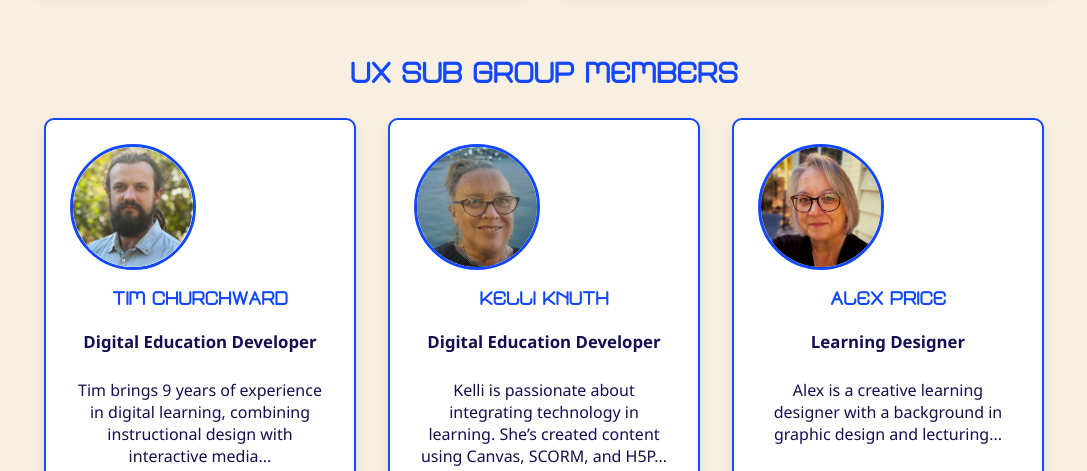
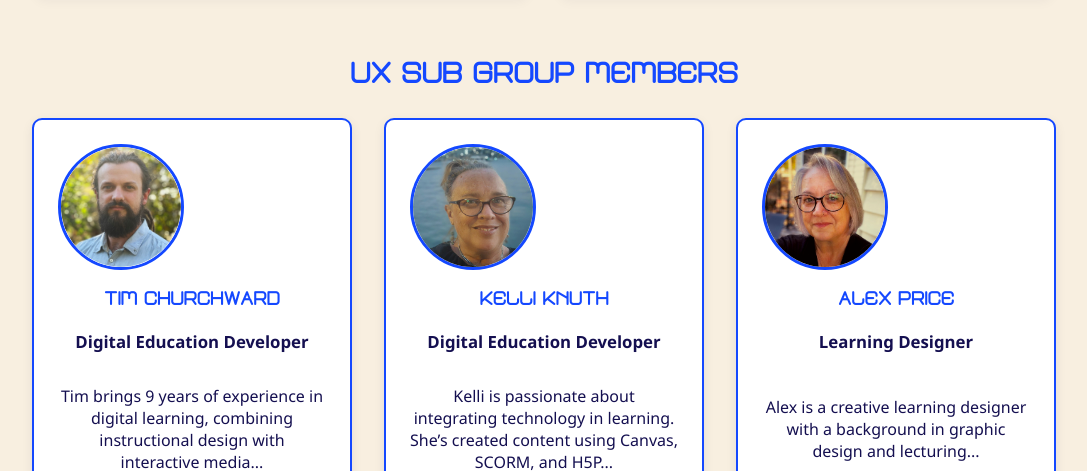
Before and after one commit to rbdigitaldesign/ux-toolkit, a plain HTML site: page index.html in a window 1280 px wide. Shown: the part 1401-1872 px from the top of the page, without its empty margins (96-1183 px from the left). Drawn offline with Linux system fonts and the light colour scheme.

Commit message:
Update style.css

```diff
--- a/style.css
+++ b/style.css
@@ -258,6 +258,12 @@ h1, h2, h3, h4, .card h2, .highlight h3 {
   justify-content: center;
   gap: 2em;
 }
+.team-row {
+  display: flex;
+  flex-wrap: wrap;
+  justify-content: center;
+  gap: 2em;
+}
 
 .profile-card {
   background-color: var(--white);
@@ -266,18 +272,22 @@ h1, h2, h3, h4, .card h2, .highlight h3 {
   padding: 1.5em;
   text-align: center;
   width: 260px;
+  flex: 1 1 240px;
   display: flex;
   flex-direction: column;
   justify-content: space-between;
-  height: 100%;
+  height: auto;
   box-shadow: 0 4px 12px rgba(20, 15, 80, 0.08);
-  transition: transform 0.3s ease, box-shadow 0.3s ease;
+  transition: transform 0.3s ease;
   color: var(--dark-blue);
 }
 
-.profile-card:hover {
-  transform: translateY(-5px);
-  box-shadow: 0 8px 20px rgba(20, 15, 80, 0.15);
+.profile-card p {
+  margin-bottom: 1em;
+  flex-grow: 1;
+  overflow: visible;
+  text-overflow: unset;
+  white-space: normal;
 }
 
 .profile-pic {
```
